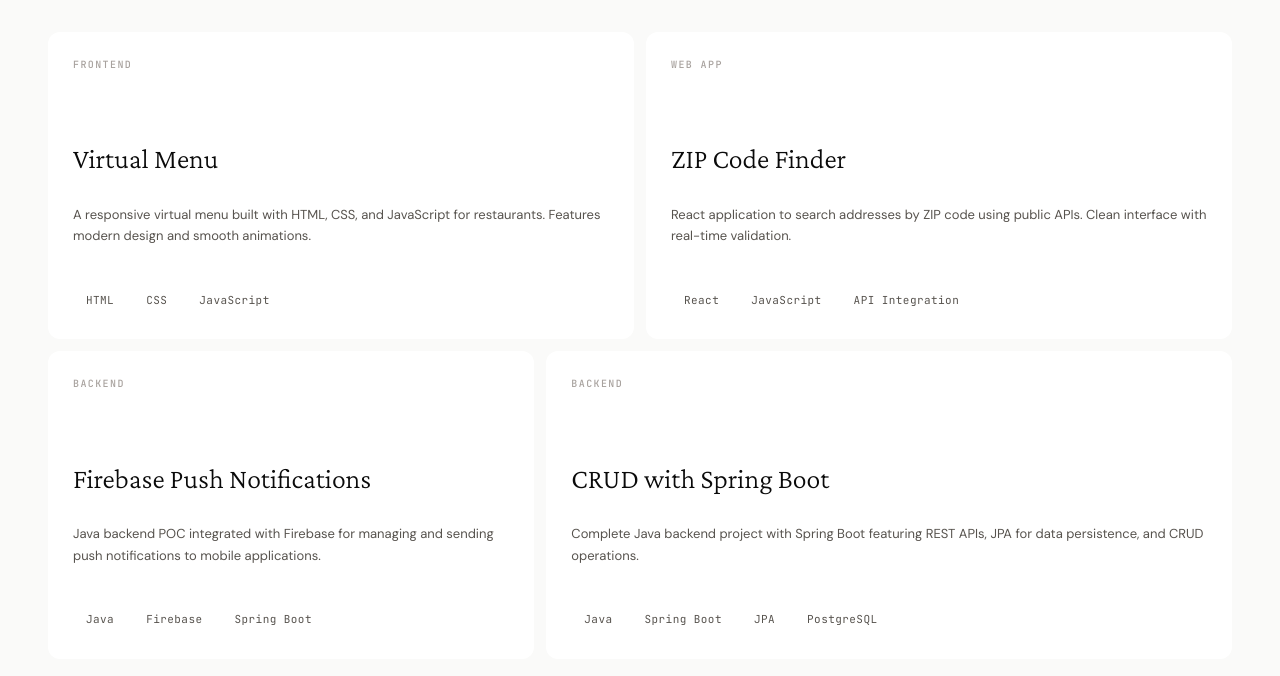
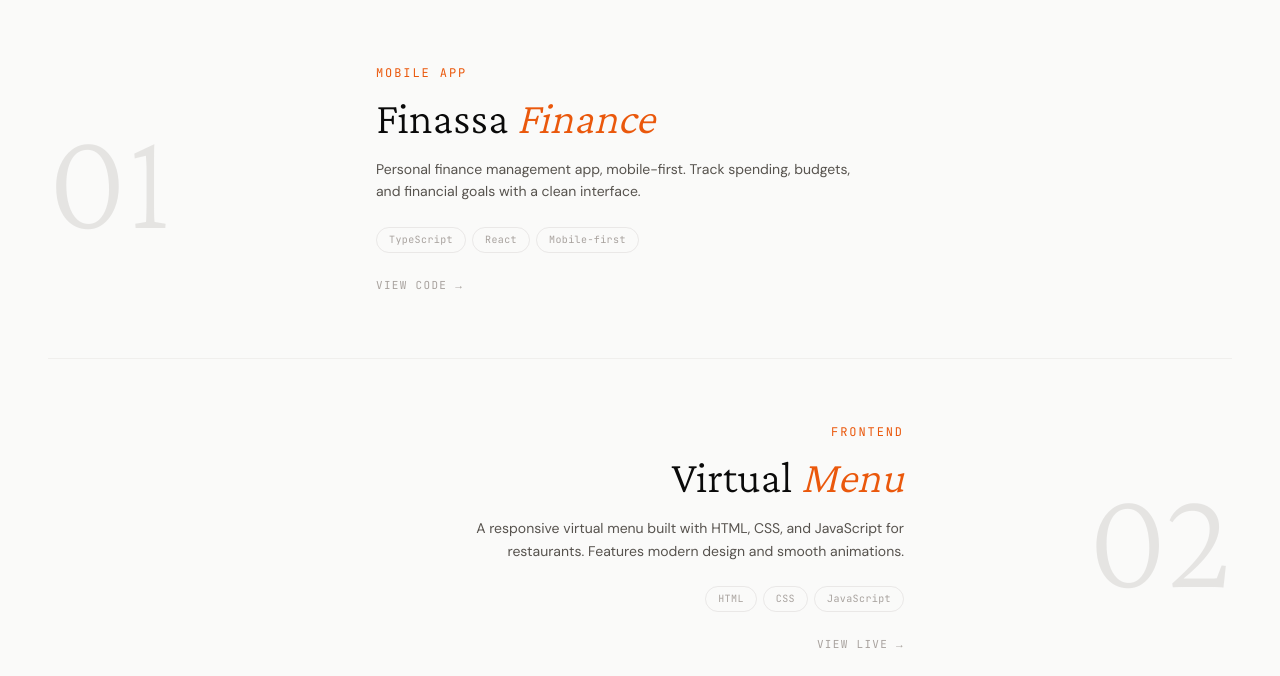
Before and after one commit to vargxrz/portfolio-react, a React (Vite) app: page / in a window 1280 px wide. Shown: the part 1344-2020 px from the top of the page. Built offline with nearby package versions, Linux system fonts and the light colour scheme.

Commit message:
rework to treejs

```diff
--- a/src/App.jsx
+++ b/src/App.jsx
@@ -6,16 +6,14 @@ import ScrollProgress from "./components/ScrollProgress.jsx";
 import ThreeBackground from "./components/ThreeBackground.jsx";
 import { ThemeProvider } from "./contexts/ThemeContext.jsx";
 import useSmoothScroll from "./hooks/useSmoothScroll.js";
-import useIsMobile from "./hooks/useIsMobile.js";
 import "./main.css";
 
 const AppContent = () => {
   useSmoothScroll();
-  const isMobile = useIsMobile();
 
   return (
     <div>
-      {!isMobile && <ThreeBackground />}
+      <ThreeBackground />
       <ScrollProgress />
       <Header />
       <Hero />
--- a/src/components/Hero.jsx
+++ b/src/components/Hero.jsx
@@ -155,28 +155,46 @@ const Hero = () => {
                                 Download CV →
                             </motion.a>
                         </motion.div>
+
+                        {/* Mobile-only marquee — scrolling skill strip */}
+                        {isMobile && (
+                            <motion.div
+                                className="hero-marquee"
+                                initial={{ opacity: 0 }}
+                                animate={{ opacity: 1 }}
+                                transition={{ delay: 1.4, duration: 0.6 }}
+                                aria-hidden="true"
+                            >
+                                <div className="marquee-track">
+                                    {Array.from({ length: 2 }).map((_, i) => (
+                                        <div className="marquee-group" key={i}>
+                                            <span className="marquee-item">React</span>
+                                            <span className="marquee-dot">●</span>
+                                            <span className="marquee-item">TypeScript</span>
+                                            <span className="marquee-dot">●</span>
+                                            <span className="marquee-item">Node.js</span>
+                                            <span className="marquee-dot">●</span>
+                                            <span className="marquee-item">Java</span>
+                                            <span className="marquee-dot">●</span>
+                                            <span className="marquee-item">Spring Boot</span>
+                                            <span className="marquee-dot">●</span>
+                                            <span className="marquee-item">UI / UX</span>
+                                            <span className="marquee-dot">●</span>
+                                            <span className="marquee-item">Design Systems</span>
+                                            <span className="marquee-dot">●</span>
+                                        </div>
+                                    ))}
+                                </div>
+                            </motion.div>
+                        )}
+
                     </div>
                 </motion.div>
 
-                {/* Scroll Indicator */}
-                {!isMobile && (
-                    <motion.div
-                        className="scroll-indicator"
-                        initial={{ opacity: 0 }}
-                        animate={{ opacity: 1 }}
-                        transition={{ delay: 1.2, duration: 0.6 }}
-                    >
-                        <div className="scroll-line"></div>
-                        <span className="scroll-text mono">scroll</span>
-                    </motion.div>
-                )}
             </div>
 
             {/* Background Elements */}
             <div className="hero-bg">
-                {/* Elemento interativo principal */}
-                {/* 3D particle spheres rendered globally in App */}
-
                 {/* Noise texture sutil */}
                 <div className="bg-noise"></div>
             </div>
--- a/src/components/Work.css
+++ b/src/components/Work.css
@@ -1,6 +1,5 @@
 /* =============================================
-   WORK SECTION - Mobile First
-   Grid Uniforme com Cards Clicáveis
+   WORK SECTION - Editorial Zig-Zag
    ============================================= */
 
 .work-section {
@@ -73,134 +72,137 @@
 }
 
 /* =============================================
-   GRID DE PROJETOS
+   ROWS CONTAINER
    ============================================= */
 
-.work-grid {
-    display: grid;
-    grid-template-columns: 1fr;
-    gap: var(--spacing-lg);
-    margin-top: var(--spacing-5xl);
+.work-rows {
+    margin-top: var(--spacing-4xl);
+    display: flex;
+    flex-direction: column;
 }
 
 /* =============================================
-   WORK CARD - Minimalista com Bordas Sutis
+   PROJECT ROW - Mobile First (stack)
    ============================================= */
 
-.work-card {
+.proj-row {
     position: relative;
-    display: flex;
-    flex-direction: column;
+    display: grid;
+    grid-template-columns: 1fr;
     gap: var(--spacing-md);
-    padding: var(--spacing-xl);
-    background: var(--color-surface);
-    border: 1px solid rgba(168, 162, 158, 0.2);
-    border-radius: var(--radius-lg);
+    padding: var(--spacing-2xl) 0;
+    border-bottom: 1px solid rgba(168, 162, 158, 0.12);
     text-decoration: none;
     color: inherit;
     cursor: pointer;
-    transition: all 0.3s cubic-bezier(0.4, 0, 0.2, 1);
 }
 
-.work-card:hover {
-    transform: scale(1.02);
-    border-color: var(--color-accent);
-    box-shadow: 0 0 24px 4px rgba(234, 88, 12, 0.15);
+[data-theme="dark"] .proj-row {
+    border-bottom-color: rgba(255, 255, 255, 0.06);
 }
 
-[data-theme="dark"] .work-card {
-    border: 1px solid rgba(82, 82, 82, 0.3);
+.proj-row:last-child {
+    border-bottom: none;
 }
 
-[data-theme="dark"] .work-card:hover {
-    box-shadow: 0 0 24px 4px rgba(168, 85, 247, 0.2);
+/* Number — Crimson Pro, giant, ghost by default */
+.proj-num {
+    font-family: var(--font-display);
+    font-weight: 200;
+    font-size: clamp(5rem, 14vw, 8rem);
+    line-height: 0.85;
+    color: rgba(168, 162, 158, 0.25);
+    user-select: none;
+    display: block;
+    transition: color 0.4s cubic-bezier(0.4, 0, 0.2, 1),
+                transform 0.4s cubic-bezier(0.4, 0, 0.2, 1);
+    transform-origin: left center;
 }
 
-/* Featured - Border laranja 2px */
-.work-card--featured {
-    border: 2px solid var(--color-accent);
+[data-theme="dark"] .proj-num {
+    color: rgba(255, 255, 255, 0.12);
 }
 
+/* Content column */
+.proj-content {
+    display: flex;
+    flex-direction: column;
+    align-items: flex-start;
+}
 
-/* Título - Crimson Pro light */
-.card-title {
+.proj-label {
+    font-size: var(--font-xs);
+    letter-spacing: 0.16em;
+    text-transform: uppercase;
+    color: var(--color-accent);
+    margin-bottom: var(--spacing-sm);
+    transition: color 0.3s ease;
+}
+
+.proj-title {
     font-family: var(--font-display);
-    font-size: clamp(24px, 3vw, 28px);
     font-weight: 300;
-    line-height: 1.2;
+    font-size: clamp(1.75rem, 5vw, 2.625rem);
+    line-height: 1.05;
     color: var(--color-text-primary);
     margin: 0 0 var(--spacing-md) 0;
     transition: color 0.3s ease;
 }
 
-/* Descrição - DM Sans */
-.card-description {
+.proj-title em {
+    font-style: italic;
+    font-weight: 300;
+    color: var(--color-accent);
+    transition: color 0.3s ease;
+}
+
+.proj-desc {
     font-family: var(--font-sans);
-    font-size: 16px;
+    font-size: 14px;
     line-height: 1.6;
     color: var(--color-text-secondary);
     margin: 0 0 var(--spacing-lg) 0;
+    max-width: 480px;
     transition: color 0.3s ease;
 }
 
-/* Tech Stack Tags - Minimal */
-.card-tech {
+.proj-tags {
     display: flex;
     flex-wrap: wrap;
-    gap: var(--spacing-xs);
-    margin-top: auto;
+    gap: 6px;
+    margin-bottom: var(--spacing-lg);
 }
 
-.tech-tag {
-    font-family: var(--font-mono);
-    font-size: 11px;
-    letter-spacing: 0.02em;
-    padding: 4px 10px;
-    background: rgba(168, 162, 158, 0.08);
-    border: 1px solid rgba(168, 162, 158, 0.12);
-    border-radius: var(--radius-sm);
+.proj-tag {
+    font-size: 10px;
+    letter-spacing: 0.04em;
+    padding: 4px 12px;
+    border: 1px solid rgba(168, 162, 158, 0.2);
+    border-radius: 100px;
     color: var(--color-text-tertiary);
-    transition: all 0.3s ease;
+    background: transparent;
+    transition: border-color 0.3s ease, color 0.3s ease;
 }
 
-[data-theme="dark"] .tech-tag {
-    background: rgba(168, 85, 247, 0.08);
-    border: 1px solid rgba(168, 85, 247, 0.2);
+[data-theme="dark"] .proj-tag {
+    border-color: rgba(255, 255, 255, 0.15);
 }
 
-/* Remover estilos antigos desnecessários */
-.featured-badge,
-.card-header,
-.card-meta,
-.card-number,
-.card-category,
-.card-footer,
-.card-cta,
-.card-links,
-.card-link,
-.card-gradient,
-.card-content {
-    display: none;
+.proj-link {
+    font-size: 11px;
+    letter-spacing: 0.12em;
+    text-transform: uppercase;
+    color: var(--color-text-tertiary);
+    transition: color 0.3s ease;
 }
 
-
-/* =============================================
-   TABLET (640px+)
-   ============================================= */
-
-@media (min-width: 640px) {
-    .work-header .section-description {
-        max-width: 600px;
-    }
-
-    .work-grid {
-        grid-template-columns: repeat(2, 1fr);
-        gap: var(--spacing-lg);
-    }
+.proj-link-arrow {
+    display: inline-block;
+    transition: transform 0.3s cubic-bezier(0.4, 0, 0.2, 1);
 }
 
 /* =============================================
-   TABLET (768px+)
+   TABLET (768px+) — Zig-zag layout kicks in
    ============================================= */
 
 @media (min-width: 768px) {
@@ -209,17 +211,47 @@
         margin-bottom: var(--spacing-5xl);
     }
 
-    .work-header .heading-accent {
-        display: inline;
+    .work-rows {
+        margin-top: var(--spacing-5xl);
     }
 
-    .work-grid {
-        gap: var(--spacing-xl);
-        margin-top: var(--spacing-6xl);
+    .proj-row {
+        gap: var(--spacing-2xl);
+        padding: var(--spacing-3xl) 0;
+        align-items: center;
     }
 
-    .work-card {
-        padding: var(--spacing-2xl);
+    .proj-row--left {
+        grid-template-columns: 220px 1fr;
+    }
+
+    .proj-row--right {
+        grid-template-columns: 1fr 220px;
+    }
+
+    /* Swap the DOM order for right-side rows */
+    .proj-row--right .proj-num {
+        order: 2;
+        text-align: right;
+        transform-origin: right center;
+    }
+
+    .proj-row--right .proj-content {
+        order: 1;
+        text-align: right;
+        align-items: flex-end;
+    }
+
+    .proj-row--right .proj-desc {
+        margin-left: auto;
+    }
+
+    .proj-row--right .proj-tags {
+        justify-content: flex-end;
+    }
+
+    .proj-num {
+        font-size: clamp(7rem, 12vw, 11rem);
     }
 }
 
@@ -236,22 +268,52 @@
         max-width: 720px;
     }
 
-    .work-grid {
-        gap: var(--spacing-xl);
+    .proj-row--left {
+        grid-template-columns: 280px 1fr;
     }
 
-    .work-card {
-        padding: 40px;
+    .proj-row--right {
+        grid-template-columns: 1fr 280px;
+    }
+
+    .proj-num {
+        font-size: clamp(9rem, 11vw, 12rem);
+    }
+
+    .proj-title {
+        font-size: clamp(2.25rem, 3.5vw, 3rem);
     }
 }
 
 /* =============================================
-   LARGE DESKTOP (1280px+)
+   HOVER (Desktop only) — Number lights up
    ============================================= */
 
-@media (min-width: 1280px) {
-    .work-grid {
-        gap: var(--spacing-2xl);
+@media (hover: hover) and (min-width: 768px) {
+    .proj-row:hover .proj-num {
+        color: var(--color-accent);
+        transform: scale(1.05);
+    }
+
+    .proj-row:hover .proj-title {
+        color: var(--color-text-primary);
+    }
+
+    .proj-row:hover .proj-link {
+        color: var(--color-accent);
+    }
+
+    .proj-row:hover .proj-link-arrow {
+        transform: translateX(4px);
+    }
+
+    .proj-row:hover .proj-tag {
+        border-color: rgba(234, 88, 12, 0.4);
+        color: var(--color-text-secondary);
+    }
+
+    [data-theme="dark"] .proj-row:hover .proj-tag {
+        border-color: rgba(168, 85, 247, 0.4);
     }
 }
 
@@ -260,154 +322,19 @@
    ============================================= */
 
 @media (prefers-reduced-motion: reduce) {
-    .work-card,
-    .tech-tag {
-        transition: none;
+    .proj-num,
+    .proj-title,
+    .proj-link,
+    .proj-link-arrow,
+    .proj-tag {
+        transition: color 0.2s ease;
     }
 
-    .work-card:hover {
+    .proj-row:hover .proj-num {
         transform: none;
-        box-shadow: none;
+    }
+
+    .proj-row:hover .proj-link-arrow {
+        transform: none;
     }
 }
-
-/* =============================================
-   NOVO LAYOUT BENTO — Grid Assimétrico
-   ============================================= */
-
-@import url('https://fonts.googleapis.com/css2?family=DM+Serif+Display&family=DM+Mono:wght@400;500&display=swap');
-
-/* Grid bento assimétrico */
-.work-grid {
-  display: grid;
-  grid-template-columns: repeat(12, 1fr);
-  gap: 12px;
-}
-
-.bento-card-1 { grid-column: span 6; }
-.bento-card-2 { grid-column: span 6; }
-.bento-card-3 { grid-column: span 5; }
-.bento-card-4 { grid-column: span 7; }
-
-/* Card base */
-.work-card {
-  position: relative;
-  display: flex;
-  flex-direction: column;
-  padding: 1.5rem;
-  border-radius: 12px;
-  text-decoration: none;
-  color: inherit;
-  cursor: pointer;
-  overflow: hidden;
-  transition: border-color 0.2s ease, transform 0.2s ease;
-
-  /* COR DO CARD: ajuste aqui para o tom escuro do seu tema */
-  background: var(--color-surface);
-  border: 1px solid rgba(255, 255, 255, 0.08);
-}
-
-.work-card:hover {
-  border-color: rgba(255, 255, 255, 0.2);
-  transform: translateY(-2px);
-}
-
-/* Linha do topo: label + número lado a lado */
-.card-top-row {
-  display: flex;
-  justify-content: space-between;
-  align-items: flex-start;
-  margin-bottom: 0;
-}
-
-/* Label de categoria */
-.card-label {
-  font-family: 'DM Mono', monospace;
-  font-size: 10px;
-  font-weight: 500;
-  letter-spacing: 0.14em;
-  text-transform: uppercase;
-  color: var(--color-text-tertiary);
-  margin: 0;
-}
-
-/* Número decorativo — grande, à direita, mesmo tom do fundo */
-.card-number {
-  font-family: 'DM Serif Display', serif;
-  font-size: 72px;
-  line-height: 1;
-  color: rgba(255, 255, 255, 0.1);
-  user-select: none;
-  pointer-events: none;
-  transition: color 0.2s ease;
-  margin-top: -8px; /* sobe para alinhar visualmente com o label */
-}
-
-.work-card:hover .card-number {
-  color: rgba(255, 255, 255, 0.18);
-}
-
-/* Divisor */
-.card-divider {
-  width: 28px;
-  height: 1.5px;
-  background: rgba(255, 255, 255, 0.2);
-  margin: 1rem 0 1.25rem;
-}
-
-/* Título */
-.card-title {
-  font-family: var(--font-display);
-  font-size: clamp(24px, 3vw, 28px);
-  font-weight: 300;
-  line-height: 1.2;
-  color: var(--color-text-primary);
-  margin: 0 0 0.75rem;
-  transition: color 0.3s ease;
-}
-
-/* Descrição */
-.card-description {
-  font-size: 13px;
-  line-height: 1.65;
-  color: var(--color-text-secondary);
-  margin: 0 0 1.5rem;
-  flex: 1;
-}
-
-/* Tags */
-.card-tech {
-  display: flex;
-  flex-wrap: wrap;
-  gap: 6px;
-  margin-top: auto;
-}
-
-.tech-tag {
-  font-family: 'DM Mono', monospace;
-  font-size: 11px;
-  padding: 4px 12px;
-  border-radius: 100px;
-  border: 1px solid rgba(255, 255, 255, 0.15);
-  color: var(--color-text-secondary);
-  background: transparent;
-  letter-spacing: 0.04em;
-}
-
-/* Mobile — coluna única */
-@media (max-width: 640px) {
-  .work-grid {
-    grid-template-columns: 1fr;
-  }
-
-  .bento-card-1,
-  .bento-card-2,
-  .bento-card-3,
-  .bento-card-4 {
-    grid-column: span 1;
-  }
-
-  .card-number {
-    font-size: 48px;
-  }
-}
--- a/src/components/Work.jsx
+++ b/src/components/Work.jsx
@@ -11,82 +11,124 @@ const Work = () => {
     const projects = [
         {
             number: "01",
-            title: "Virtual Menu",
+            title: "Finassa",
+            titleAccent: "Finance",
+            description: "Personal finance management app, mobile-first. Track spending, budgets, and financial goals with a clean interface.",
+            tech: ["TypeScript", "React", "Mobile-first"],
+            links: {
+                live: null,
+                github: "https://github.com/vargxrz/finassa"
+            },
+            category: "Mobile App"
+        },
+        {
+            number: "02",
+            title: "Virtual",
+            titleAccent: "Menu",
             description: "A responsive virtual menu built with HTML, CSS, and JavaScript for restaurants. Features modern design and smooth animations.",
             tech: ["HTML", "CSS", "JavaScript"],
             links: {
                 live: "https://moveio.vercel.app/",
                 github: null
             },
-            featured: false,
             category: "Frontend"
         },
         {
-            number: "02",
-            title: "ZIP Code Finder",
-            description: "React application to search addresses by ZIP code using public APIs. Clean interface with real-time validation.",
-            tech: ["React", "JavaScript", "API Integration"],
-            links: {
-                live: "https://search-cep-react-omega.vercel.app/",
-                github: null
-            },
-            featured: false,
-            category: "Web App"
-        },
-        {
             number: "03",
-            title: "Firebase Push Notifications",
+            title: "Push",
+            titleAccent: "Notifications",
             description: "Java backend POC integrated with Firebase for managing and sending push notifications to mobile applications.",
             tech: ["Java", "Firebase", "Spring Boot"],
             links: {
                 live: null,
                 github: "https://github.com/vargxrz/poc-push-notification-back"
             },
-            featured: false,
             category: "Backend"
         },
         {
             number: "04",
-            title: "CRUD with Spring Boot",
+            title: "CRUD",
+            titleAccent: "Spring Boot",
             description: "Complete Java backend project with Spring Boot featuring REST APIs, JPA for data persistence, and CRUD operations.",
             tech: ["Java", "Spring Boot", "JPA", "PostgreSQL"],
             links: {
                 live: null,
                 github: "https://github.com/vargxrz/Spring-Product/tree/master"
             },
-            featured: false,
             category: "Backend"
         }
     ];
 
-    // Card component - Minimalista com bordas sutis
-    const WorkCard = ({ project, index }) => {
+    const rowContainerVariants = {
+        hidden: {},
+        visible: {
+            transition: {
+                staggerChildren: 0.08,
+                delayChildren: 0.05,
+            },
+        },
+    };
+
+    const numVariants = {
+        hidden: { opacity: 0, x: -16 },
+        visible: {
+            opacity: 1,
+            x: 0,
+            transition: { duration: 0.7, ease: [0.25, 0.4, 0.25, 1] },
+        },
+    };
+
+    const itemVariants = {
+        hidden: { opacity: 0, y: 14 },
+        visible: {
+            opacity: 1,
+            y: 0,
+            transition: { duration: 0.5, ease: [0.25, 0.4, 0.25, 1] },
+        },
+    };
+
+    const ProjectRow = ({ project, index }) => {
         const cardLink = project.links.live || project.links.github;
+        const linkLabel = project.links.live ? "VIEW LIVE" : "VIEW CODE";
+        const isRight = index % 2 === 1;
 
         return (
             <motion.a
                 href={cardLink}
                 target="_blank"
                 rel="noopener noreferrer"
-                className={`work-card bento-card-${index + 1}`}
-                initial={{ opacity: 0, y: 30 }}
-                animate={isVisible ? { opacity: 1, y: 0 } : {}}
-                transition={{ duration: 0.6, delay: index * 0.1 }}
+                className={`proj-row ${isRight ? 'proj-row--right' : 'proj-row--left'}`}
+                variants={rowContainerVariants}
+                initial="hidden"
+                animate={isVisible ? 'visible' : 'hidden'}
+                transition={{ delayChildren: index * 0.12 }}
+                whileTap={{ scale: 0.985 }}
             >
-                <div className="card-top-row">
-                    <p className="card-label mono">{project.category}</p>
-                    <span className="card-number">{project.number}</span>
-                </div>
-
-                <div className="card-divider" />
-
-                <h3 className="card-title">{project.title}</h3>
-                <p className="card-description">{project.description}</p>
-
-                <div className="card-tech">
-                    {project.tech.map((tech, i) => (
-                        <span key={i} className="tech-tag mono">{tech}</span>
-                    ))}
+                <motion.span
+                    className="proj-num"
+                    variants={numVariants}
+                    style={{ transformOrigin: isRight ? 'right center' : 'left center' }}
+                >
+                    {project.number}
+                </motion.span>
+                <div className="proj-content">
+                    <motion.span className="proj-label mono" variants={itemVariants}>
+                        {project.category}
+                    </motion.span>
+                    <motion.h3 className="proj-title" variants={itemVariants}>
+                        {project.title} <em>{project.titleAccent}</em>
+                    </motion.h3>
+                    <motion.p className="proj-desc" variants={itemVariants}>
+                        {project.description}
+                    </motion.p>
+                    <motion.div className="proj-tags" variants={itemVariants}>
+                        {project.tech.map((tech) => (
+                            <span key={tech} className="proj-tag mono">{tech}</span>
+                        ))}
+                    </motion.div>
+                    <motion.span className="proj-link mono" variants={itemVariants}>
+                        {linkLabel} <span className="proj-link-arrow">→</span>
+                    </motion.span>
                 </div>
             </motion.a>
         );
@@ -95,7 +137,6 @@ const Work = () => {
     return (
         <section id="work" className="work-section" ref={ref}>
             <div className="container">
-                {/* Header */}
                 <motion.div
                     className="work-header"
                     initial={{ opacity: 0, y: 30 }}
@@ -123,11 +164,10 @@ const Work = () => {
                     </p>
                 </motion.div>
 
-                {/* Grid de Projetos */}
-                <div className="work-grid">
+                <div className="work-rows">
                     {projects.map((project, index) => (
-                        <WorkCard
-                            key={project.title}
+                        <ProjectRow
+                            key={project.title + project.number}
                             project={project}
                             index={index}
                         />
--- a/src/components/shaders/sphereShaders.js
+++ b/src/components/shaders/sphereShaders.js
@@ -20,9 +20,11 @@ export const sphereVertexShader = /* glsl */ `
         ) * (0.05 + aRandom * 0.05);
         pos += jitter;
 
-        // Radial dispersion — pushes each particle outward from center
+        // Radial dispersion — pushes each particle outward from center.
+        // Min factor (0.7) ensures even "lazy" particles clear the content area
+        // when scroll approaches Work section.
         vec2 outward = normalize(pos.xy + vec2(0.001));
-        pos.xy += outward * uDispersion * (0.4 + aRandom * 0.9);
+        pos.xy += outward * uDispersion * (0.7 + aRandom * 0.8);
 
         vec4 mvPosition = modelViewMatrix * vec4(pos, 1.0);
         gl_Position = projectionMatrix * mvPosition;
```
Also changed, not shown: src/components/Hero.css (+95 -5 lines), src/components/ThreeBackground.jsx (+28 -18 lines), 1 other file (tests, documents, lock files or other folders).
